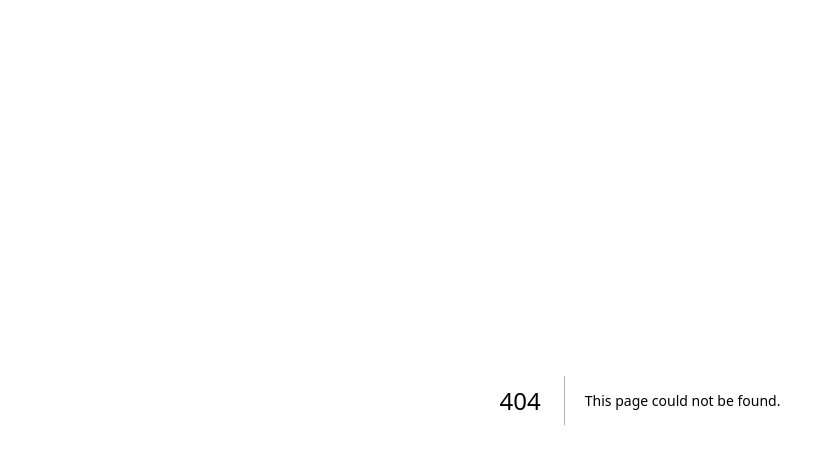
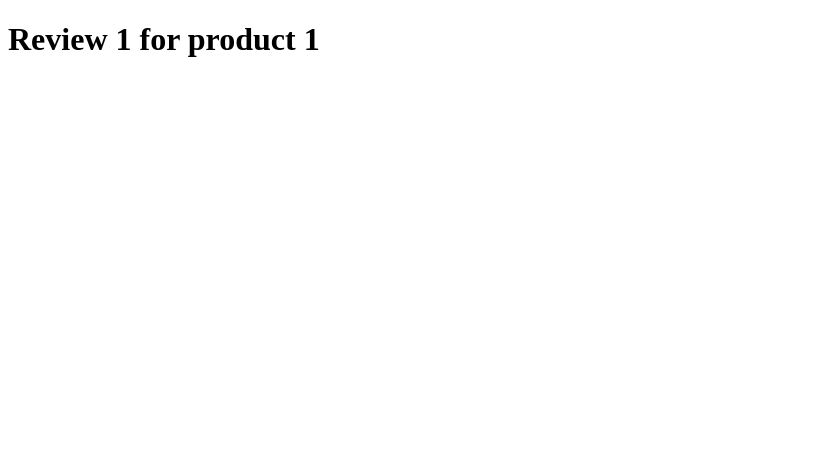
Before and after one commit to Muhammadali7866/nextJs-learning, a Next.js app: page /products/1/reviews/1 in a window 1280 px wide. Before the commit this address had no page. Shown: the top 464 px of the page, without its empty margins (0-835 px from the left). Built offline with nearby package versions, Linux system fonts and the light colour scheme.

Commit message:
nested dynamic route done

```diff
--- /dev/null
+++ b/app/products/[productId]/reviews/[reviewId]/page.tsx
@@ -0,0 +1,14 @@
+export default function Reviews({
+  params,
+}: {
+  params: {
+    productId: string;
+    reviewId: string;
+  };
+}) {
+  return (
+    <h1>
+      Review {params.reviewId} for product {params.productId}
+    </h1>
+  );
+}
```
